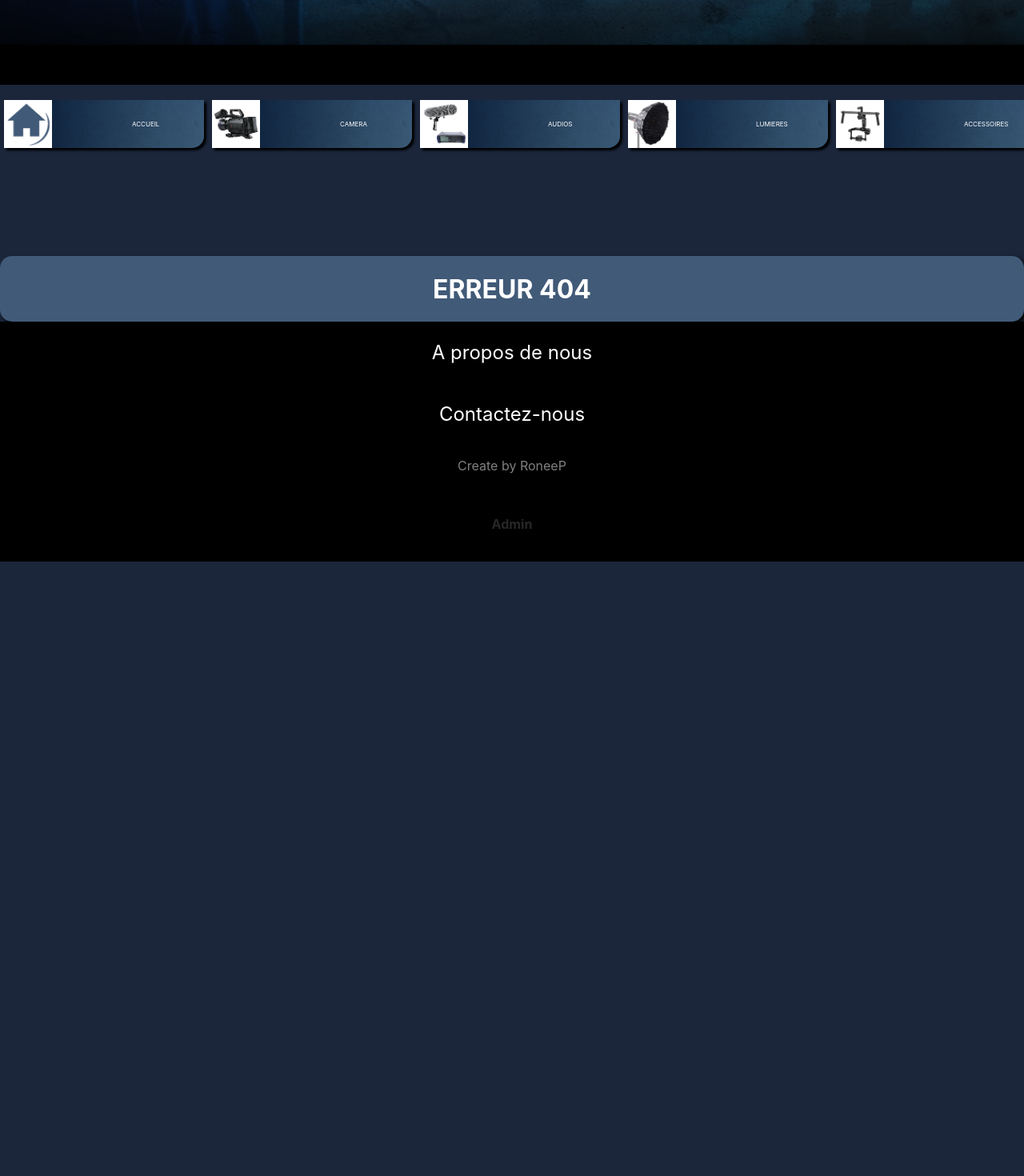
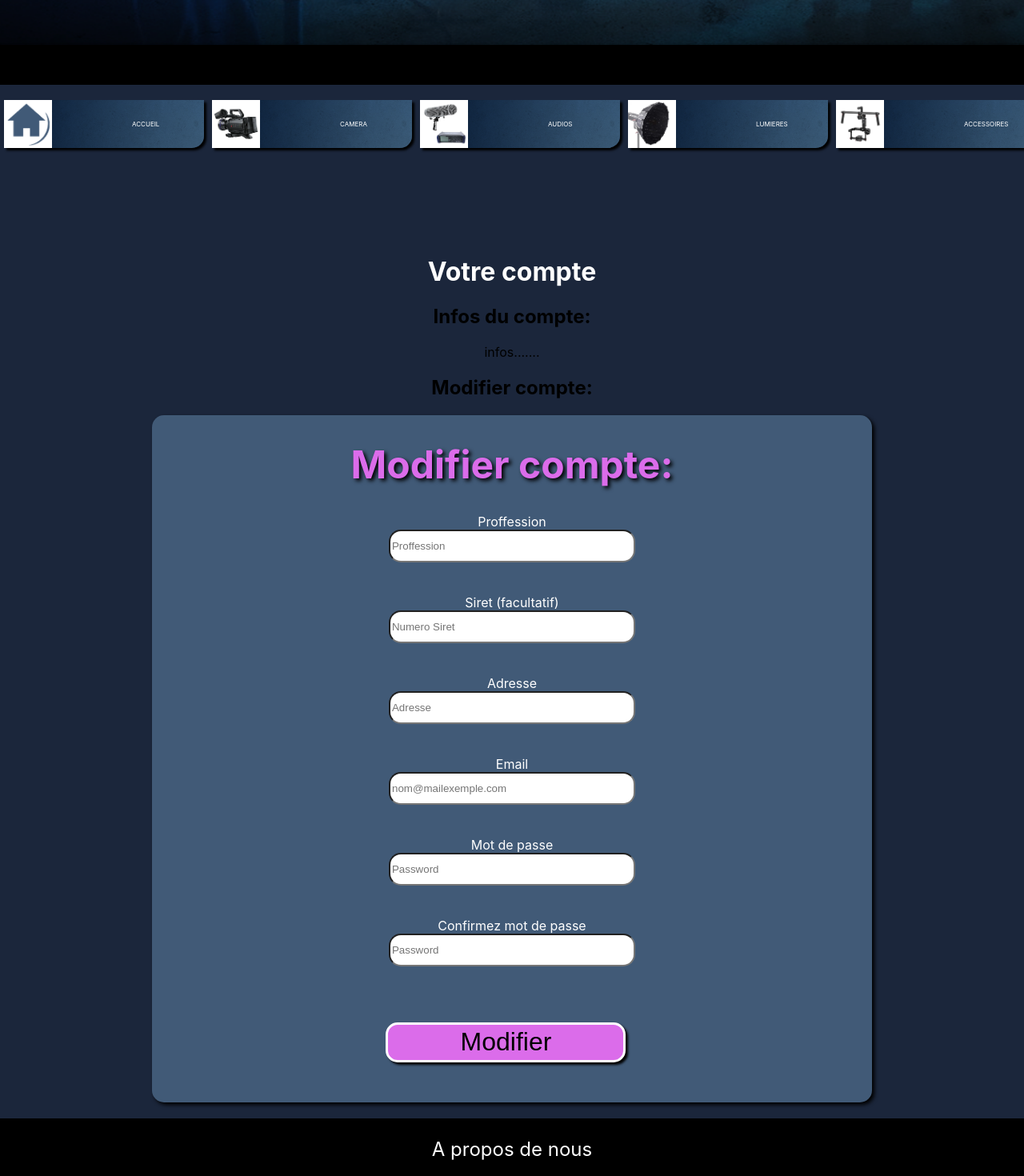
Before and after one commit to PPRonee/VIDLOCK, a React (Create React App) app: page /UpdateClient in a window 1280 px wide. Before the commit this address had no page. Shown: the part 440-1910 px from the top of the page at 80% size. Before the commit the page ends 1142 px from the top, so only its background shows below. Built offline with nearby package versions, Linux system fonts and the light colour scheme.

Commit message:
tableau admin

```diff
--- a/src/App.tsx
+++ b/src/App.tsx
@@ -18,6 +18,7 @@ import Inscription from "./pages/Inscription";
 import ProduitDetail from "./pages/ProduitDetail";
 import { table } from "console";
 import Page404 from "./pages/Page404";
+import UpdateClient from "./pages/UpdateClient";
 
 import ConexAdmin from "./pages/admin/conexAdmin";
 import AdminPage from "./pages/admin/adminPage";
@@ -26,6 +27,7 @@ import Messagerie from "./pages/admin/Messagerie";
 import SuiviCommande from "./pages/admin/SuiviCommande";
 import GestionProduit from "./pages/admin/GestionProduit";
 import Message from "./pages/Message";
+
 
 function App() {
   return (
@@ -47,6 +49,7 @@ function App() {
           <Route path="/Inscription" element={<Inscription />} />
           <Route path="/ProduitDetail/:idProduct" element={<ProduitDetail />} />
           <Route path="/Message" element={<Message />} />
+          <Route path="/UpdateClient" element={<UpdateClient />} />
 
           <Route path="/ConexAdmin" element={<ConexAdmin />} />
           <Route path="/AdminPage" element={<AdminPage />} />
--- a/src/components/Heady.css
+++ b/src/components/Heady.css
@@ -31,3 +31,15 @@ background-color: white;
     position: absolute;
     z-index: 1;
 }
+
+.IconUser{
+    margin-right:20px ;
+    width: 56px;
+    position: relative;
+top: 19px; left: 7px;
+
+}
+
+.IconUser:hover{
+     filter: opacity(0.9) drop-shadow(0 0 0 white) brightness(2);
+}
--- a/src/components/Heady.tsx
+++ b/src/components/Heady.tsx
@@ -9,21 +9,29 @@ const Heady = () => {
   return (
     <div className="Heady">
       <div className="divbut">
-        <NavLink to="/Connexion">
-        <button>Connexion</button>
+        <NavLink to="/UpdateClient">
+          <img
+            className="IconUser"
+            src="./Assets/IconeUser.png"
+            alt="access au compte"
+          />
         </NavLink>
 
+        <NavLink to="/Connexion">
+          <button>Connexion</button>
+        </NavLink>
 
         <button className="btpanier">
-
           <NavLink to="/Panier">
             <img className="panier" src="./Assets/Panier.png" alt="panier" />
           </NavLink>
         </button>
       </div>
-      <p><img className="Ban" src="./Assets/BanGR.png" alt="Baniere" /></p>;
-      <SearchBar/>
-
+      <p>
+        <img className="Ban" src="./Assets/BanGR.png" alt="Baniere" />
+      </p>
+      ;
+      <SearchBar />
     </div>
   );
 };
--- a/src/pages/ProduitCard.css
+++ b/src/pages/ProduitCard.css
@@ -14,10 +14,12 @@
   justify-content: center;
   grid-template-columns: 80% ;
   background-color: rgb(65, 90, 119);
-  /* width: 1700px; */
+  /* width: auto; */
   border-radius: 15px;
   box-shadow: 3px 3px 5px black;
   margin: 50px;
+  padding-top: 30px;
+   overflow: auto;
 }
 
 .cardT {
--- /dev/null
+++ b/src/pages/UpdateClient.tsx
@@ -0,0 +1,169 @@
+import axios from "axios";
+import React, { FormEvent, useRef } from "react";
+import Navbar from "../components/Navbar";
+
+const UpdateClient = () => {
+  const NomElement = useRef<HTMLInputElement>(null);
+  const PrenomElement = useRef<HTMLInputElement>(null);
+  const Date_naissance = useRef<HTMLInputElement>(null);
+  const ProffessionElement = useRef<HTMLInputElement>(null);
+  const Num_SiretElement = useRef<HTMLInputElement>(null);
+  const AdresseElement = useRef<HTMLInputElement>(null);
+  const EmailElement = useRef<HTMLInputElement>(null);
+  const passwordElement = useRef<HTMLInputElement>(null);
+  const confirmPasswordElement = useRef<HTMLInputElement>(null);
+
+
+
+  const handleSubmitForm = async (e: FormEvent) => {
+    e.preventDefault();
+    console.log("button form clicked");
+    console.log(NomElement.current?.value);
+    console.log(PrenomElement.current?.value);
+    console.log(Date_naissance.current?.value);
+    console.log(ProffessionElement.current?.value);
+    console.log(Num_SiretElement.current?.value);
+    console.log(AdresseElement.current?.value);
+    console.log(EmailElement.current?.value);
+    console.log(passwordElement.current?.value);
+    console.log(confirmPasswordElement.current?.value);
+
+if (
+      passwordElement.current?.value !== confirmPasswordElement.current?.value
+    ) {
+      alert("Les mots de passe ne correspondent pas.");
+    } else {
+      const passWordVerif = passwordElement.current?.value;
+
+      let Client = {
+        Nom: NomElement.current?.value,
+        Prenom: PrenomElement.current?.value,
+        Date_naissance: Date_naissance.current?.value,
+        Proffession: ProffessionElement.current?.value,
+        Num_Siret: Num_SiretElement.current?.value,
+        Adresse: AdresseElement.current?.value,
+        Email: EmailElement.current?.value,
+        Password: passWordVerif,
+      };
+
+console.table(Client)
+
+      axios
+        .post("http://localhost:8080/api/client/id", Client)
+        .then((response) => {
+          console.log("********** reception ***********");
+          console.log("response.data: ", response.data);
+          // localStorage.setItem("token", response.data.token);
+          // très important à ne plus jamais supprimer
+          alert("Les modification ont été prise en compte");
+        })
+        .catch((err) => {
+          alert("Email ou mot de passe incorect");
+        });
+    }
+  };
+
+
+
+
+  return (
+    <div>
+      <Navbar />
+      <div>
+        <h1>Votre compte</h1>
+      </div>
+      <div>
+        <h2>Infos du compte:</h2>
+        <p>infos.......</p>
+      </div>
+      <div>
+        <h2>Modifier compte:</h2>
+      </div>
+
+      <div className="englobeur">
+        <div className="Connect">
+          <h1 className="hi">Modifier compte:</h1>
+          {/*<form onSubmit={(e) =>{handleSubmitForm(e)}}>*/}
+          <form className="englobeur" onSubmit={handleSubmitForm}>
+
+            <div className="englobeur">
+              <label htmlFor="nameUser">Proffession</label>
+              <input
+                type="name"
+                className="form-control"
+                id="nameUser"
+                placeholder="Proffession"
+                ref={ProffessionElement}
+              />
+            </div>
+
+            <div className="englobeur">
+              <label htmlFor="nameUser">Siret (facultatif)</label>
+              <input
+                type="name"
+                className="form-control"
+                id="nameUser"
+                placeholder="Numero Siret"
+                ref={Num_SiretElement}
+              />
+            </div>
+
+            <div className="englobeur">
+              <label htmlFor="nameUser">Adresse</label>
+              <input
+                type="adress"
+                className="form-control"
+                id="nameUser"
+                placeholder="Adresse"
+                ref={AdresseElement}
+                required
+              />
+            </div>
+
+            <div className="englobeur">
+              <label htmlFor="emailUser">Email</label>
+              <input
+                type="email"
+                className="form-control"
+                id="emailUser"
+                placeholder="nom@mailexemple.com"
+                ref={EmailElement}
+                required
+              />
+            </div>
+
+            <div className="englobeur">
+              <label htmlFor="passwordUser">Mot de passe</label>
+              <input
+                type="password"
+                className="form-control"
+                id="passwordUser"
+                placeholder="Password"
+                ref={passwordElement}
+                required
+              />
+            </div>
+
+            <div className="englobeur">
+              <label htmlFor="passwordUser">Confirmez mot de passe</label>
+              <input
+                type="password"
+                className="form-control"
+                id="passwordUser"
+                placeholder="Password"
+                ref={confirmPasswordElement}
+                required
+              />
+            </div>
+
+            <button className="butcon" type="submit">
+              Modifier
+            </button>
+          </form>
+        </div>
+      </div>
+    </div>
+  );
+};
+
+export default UpdateClient;
--- a/src/pages/admin/Messagerie.tsx
+++ b/src/pages/admin/Messagerie.tsx
@@ -29,17 +29,31 @@ const Messagerie = () => {
       <h2 className="bla">*** Messagerie ***</h2>
 
       <div className="Tcard2">
-        {tabMessage.map((tab) => (
-          <div className="cardT2">
-            <div className="carteR">
-              <p className="case2">{tab?.id}</p>
-              <p className="case">{tab?.Nom}</p>
-              <p className="case">{tab?.Email}</p>
+        {tabMessage.map((tab, i) => (
+          <div className="" key={i}>
+            <div className="tableau">
+              <div className="colone">
+                <p className="TcaseT">ID</p>
+                <p className="TcaseT">Nom</p>
+                <p className="TcaseT">Email</p>
+                <p className="TcaseT"> Message</p>
+                <p className="TcaseT">observation</p>
+              </div>
+              <div className="colone">
+                <p className="Tcase">{tab?.id}</p>
+                <p className="Tcase">{tab?.Nom}</p>
+                <p className="Tcase">{tab?.Email}</p>
+                <p className="Tcase">{tab?.Message}</p>
+                <p className="Tcase">{tab?.observation}</p>
+                <button>
+                <img
+                  className="panier"
+                  src="./Assets/Delete-Logo.png"
+                  alt="panier"
+                  />
+                </button>
+              </div>
             </div>
-            <div className="messageR">
-              <p className="nomen">{tab?.Message}</p>
-            </div>
-            <p className="Reponse">{tab?.observation}</p>
           </div>
         ))}
         ;
--- a/src/pages/admin/SuiviCommande.tsx
+++ b/src/pages/admin/SuiviCommande.tsx
@@ -1,13 +1,74 @@
+import axios from "axios";
+import { useEffect, useState } from "react";
 import { Link } from "react-router-dom";
 import "./admin.css";
 
+interface Reservation {
+  id: number;
+  Nom_client: string;
+  Num_reservations: number;
+  Date_debut: string;
+  Date_fin: string;
+  Produit: string;
+  Nom_Admin: string;
+  Statut_Commande: string;
+}
+
+
+
 const SuiviCommande = () => {
+ useEffect(() => {
+   axios.get("http://localhost:8080/api/reservation").then((response) => {
+     console.table(response.data);
+     SetTabReservation(response.data);
+   });
+ }, []);
+
+ const [tabReservation, SetTabReservation] = useState<Reservation[]>([]);
+
+
+
   return (
     <div>
       <Link to="/AdminPage">
         <h1 className="textShadow">*** ESPACE ADMIN ***</h1>
       </Link>
       <h2 className="bla">*** Suivi des commandes ***</h2>
+
+      <div className="Tcard2">
+        {tabReservation.map((tab, i) => (
+          <div className="" key={i}>
+            <div className="tableau">
+              <div className="colone">
+                <p className="TcaseT">ID</p>
+                <p className="TcaseT">Nom_client</p>
+                <p className="TcaseT">Num_reservations</p>
+                <p className="TcaseT">Date_debut</p>
+                <p className="TcaseT">Date_fin</p>
+                <p className="TcaseT">Nom_Admin</p>
+                <p className="TcaseT">Statut</p>
+              </div>
+              <div className="colone">
+                <p className="Tcase">{tab?.id}</p>
+                <p className="Tcase">{tab?.Nom_client}</p>
+                <p className="Tcase">{tab?.Num_reservations}</p>
+                <p className="Tcase">{tab?.Date_debut}</p>
+                <p className="Tcase">{tab?.Date_fin}</p>
+                <p className="Tcase">{tab?.Nom_Admin}</p>
+                <p className="Tcase">{tab?.Statut_Commande}</p>
+                <button>
+                  <img
+                    className="panier"
+                    src="./Assets/Delete-Logo.png"
+                    alt="panier"
+                  />
+                </button>
+              </div>
+            </div>
+          </div>
+        ))}
+        ;
+      </div>
     </div>
   );
 };
--- a/src/pages/admin/admin.css
+++ b/src/pages/admin/admin.css
@@ -70,3 +70,31 @@
     background-color: rgb(27, 38, 59) ;
     border-radius: 0px 15px 15px 0px;
 }
+
+.colone{
+    display: flex;
+    margin: 1px;
+
+}
+
+.Tcase{
+    background-color: white;
+    width: 150px;
+    margin:1px;
+
+}
+.TcaseT{
+    font-size: large;
+    background-color: rgb(188, 185, 185);
+    width: 150px;
+    margin:1px;
+
+}
+
+.tableau{
+    display: grid;
+    justify-content: center;
+    align-items: center;
+
+    margin-bottom: 5px;
+}
--- a/src/pages/admin/conexAdmin.tsx
+++ b/src/pages/admin/conexAdmin.tsx
@@ -57,7 +57,7 @@ const ConexAdmin = () => {
   return (
     <div className="englobeur">
       <div className="Connect">
-        <h1 className="hi">Connexion</h1>
+        <h1 className="hi">*** ADMIN ***</h1>
 
         <form className="englobeur" onSubmit={handleSubmitForm}>
           <div className="englobeur">
@@ -93,7 +93,7 @@ const ConexAdmin = () => {
             />
 
             <button className="butcon" type="submit">
-              Se connecter
+              Admin
             </button>
           </div>
         </form>
```
Also changed, not shown: public/Assets/Delete-Logo.png (added), public/Assets/IconeUser.png (added).
